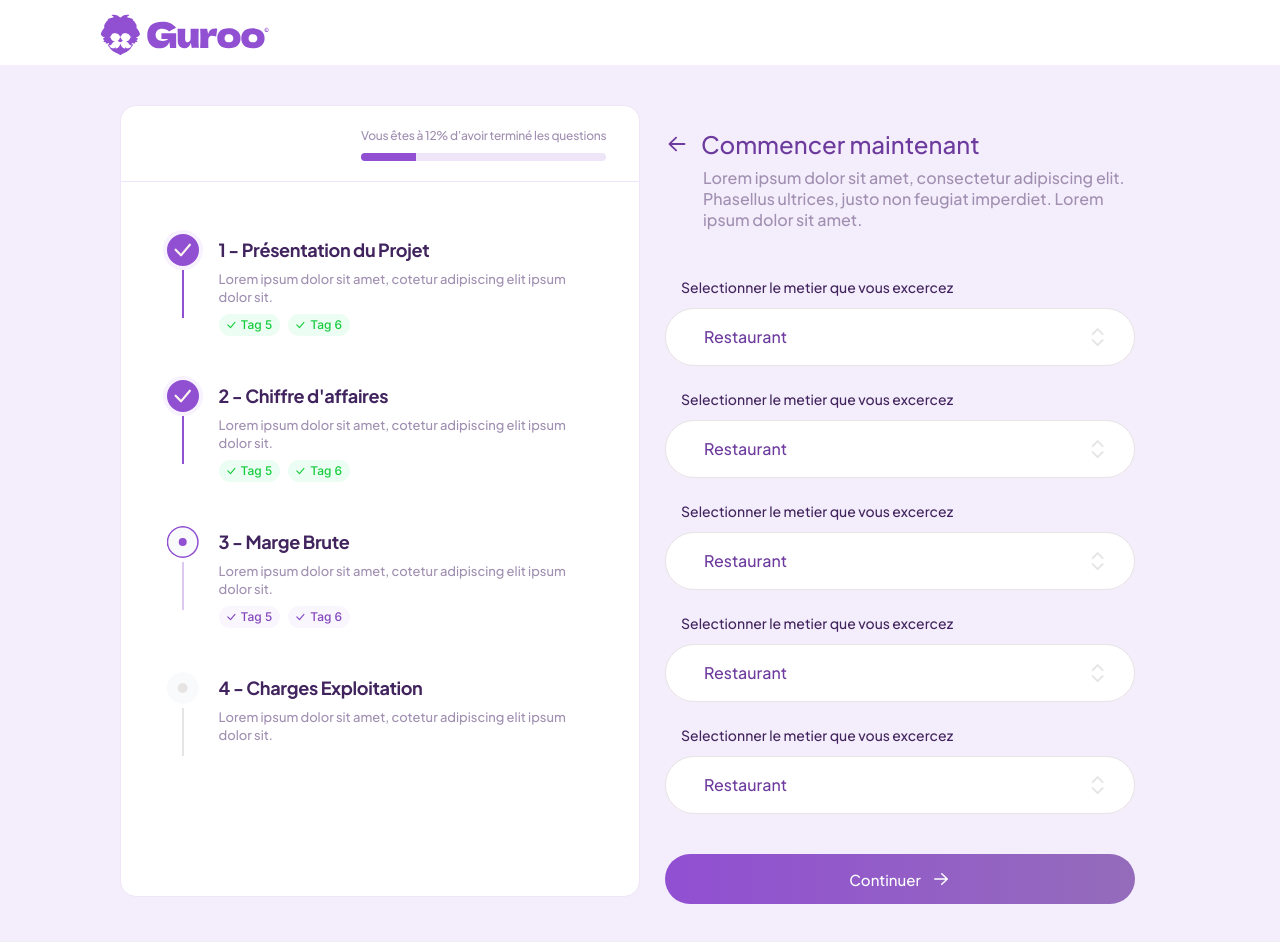
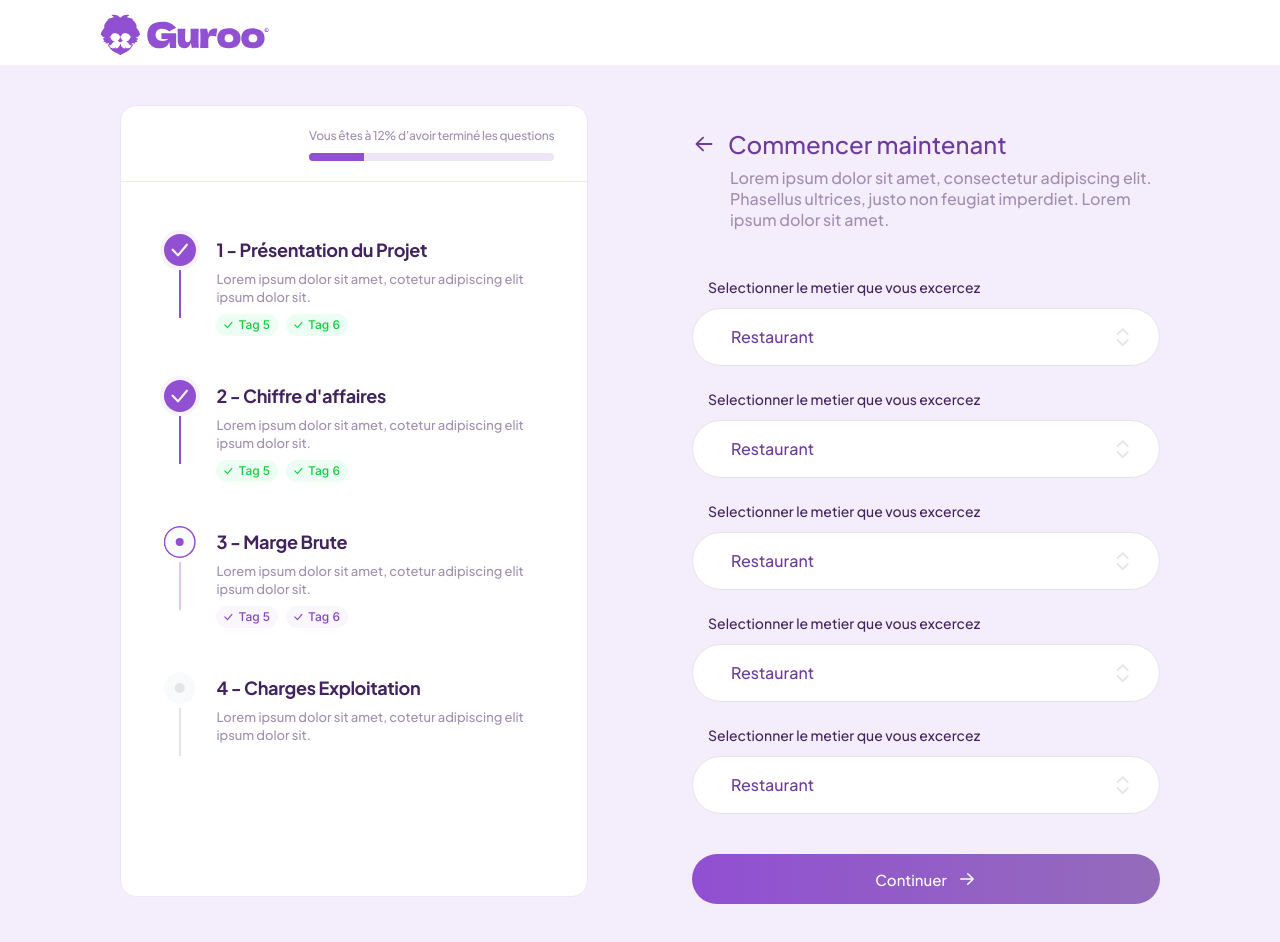
Before and after one commit to Ahmed-Amine-Hlel/Guroo-Frontend, a React (Vite) app: page /new-business-plan in a window 1280 px wide. Shown: the top 942 px of the page. Built offline with nearby package versions, Linux system fonts and the light colour scheme.

Commit message:
Few design changes

```diff
--- a/src/components/InputListBox.tsx
+++ b/src/components/InputListBox.tsx
@@ -13,7 +13,7 @@ export default function InputListBox() {
     const [selected, setSelected] = useState(options[0]);
 
     return (
-        <div className="bg[#f4edfb w-[470px]">
+        <div className="bg[#f4edfb] w-full">
             <Listbox value={selected} onChange={setSelected}>
                 <div className="relative">
                     <Listbox.Button className="relative w-full cursor-default rounded-[76px] bg-white pt-4 pb-4 pl-6 pr-6 text-left border-[0.50px] border-[#E7E5E4] focus:outline-none hover:shadow-custom sm:text-sm">
--- a/src/components/Questions.tsx
+++ b/src/components/Questions.tsx
@@ -2,7 +2,7 @@ import { HiMiniArrowLeft, HiMiniArrowRight } from 'react-icons/hi2'
 import InputListBox from './InputListBox'
 const Questions = () => {
     return (
-        <div className='py-6 h-full w-[470px]'>
+        <div className='py-6 h-full'>
             <div className='flex items-center gap-[12px] text-[#6D3B9E] mb-[8px]'>
                 <div>
                     <HiMiniArrowLeft
@@ -21,7 +21,7 @@ const Questions = () => {
             </div>
 
 
-            <div className='mb-10'>
+            <div className='mb-10 w-full'>
                 <div className='mb-6'>
                     <div className='px-[16px] mb-[12px] text-[14px] text-foundation-purple-dark-active'>
                         Selectionner le metier que vous excercez
--- a/src/components/Stepper.tsx
+++ b/src/components/Stepper.tsx
@@ -56,7 +56,7 @@ const Stepper = () => {
   };
 
   return (
-    <div className="flex flex-col items-center w-max h-max md:h-[792px] bg-white rounded-2xl border-[1px] border-solid border-foundation-purple-light-hover overflow-hidden text-left text-lg text-foundation-purple-dark-active font-plus-jakarta-sans">
+    <div className="flex flex-col items-center w-full h-max md:h-[792px] bg-white rounded-2xl border-[1px] border-solid border-foundation-purple-light-hover overflow-hidden text-left text-lg text-foundation-purple-dark-active font-plus-jakarta-sans">
       <div className="flex flex-col items-start w-full h-[76px] border-b-[1px] border-solid border-foundation-purple-light-hover text-xs text-lightslategray">
         <div className="flex flex-col items-start justify-center h-full gap-[8px] ml-auto mr-8">
           <div className="tracking-[-0.02em] leading-[18px] font-medium w-[246px]">
--- a/src/locofy/screens/NewBusinessPlan.tsx
+++ b/src/locofy/screens/NewBusinessPlan.tsx
@@ -4,12 +4,12 @@ import Questions from '../../components/Questions'
 
 const NewBusinessPlan = () => {
     return (
-        <div className='bg-purple-light min-h-[calc(100%_-_65px)] px-[20px] py-[40px] font-plus-jakarta-sans'>
-            <div className='px-[10px] xl:px-[100px] grid grid-cols-1 lg:grid-cols-2'>
-                <div className='flex justify-center'>
+        <div className='flex items-center justify-center bg-purple-light min-h-[calc(100%_-_65px)] px-[20px] py-[40px] font-plus-jakarta-sans'>
+            <div className='px-[10px] xl:px-[100px] grid grid-cols-1 lg:grid-cols-2 gap-[10%]'>
+                <div className=''>
                     <Stepper />
                 </div>
-                <div className='flex justify-center'>
+                <div className=''>
                     <Questions />
                 </div>
             </div>
```
